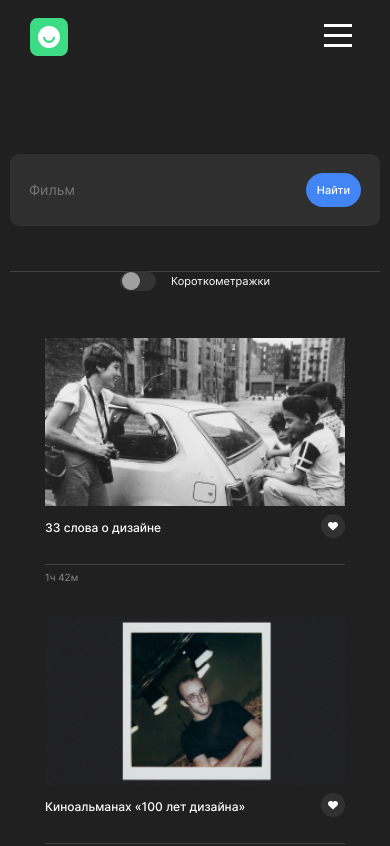
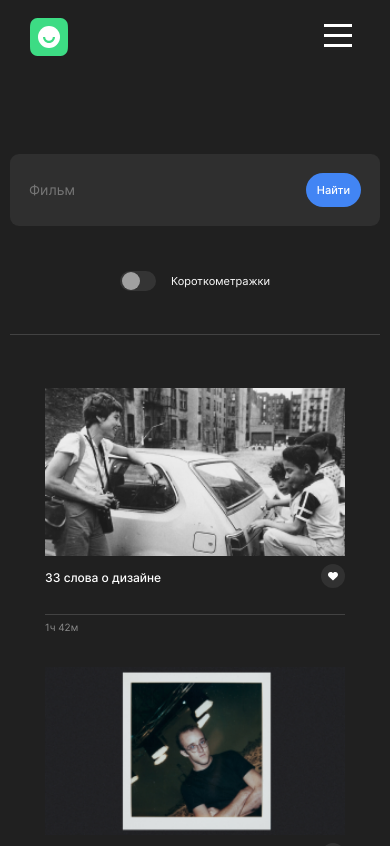
Before and after one commit to Wardenclock1759/movies-explorer-frontend, a React (Create React App) app: page /movies in a window 390 px wide. Shown: the top 846 px of the page. Built offline with nearby package versions, Linux system fonts and the light colour scheme.

Commit message:
fix: major style fixes for the 768px

```diff
--- a/src/components/MoviesCardList/MoviesCardList.css
+++ b/src/components/MoviesCardList/MoviesCardList.css
@@ -52,8 +52,8 @@
 
 @media screen and (max-width: 767px) {
   .list {
-    padding: 50px 0 80px;
-    margin: 0 10px;
+    padding: 37px 0 80px;
+    margin: 63px 10px;
   }
 
   .list__wrapper {
```
